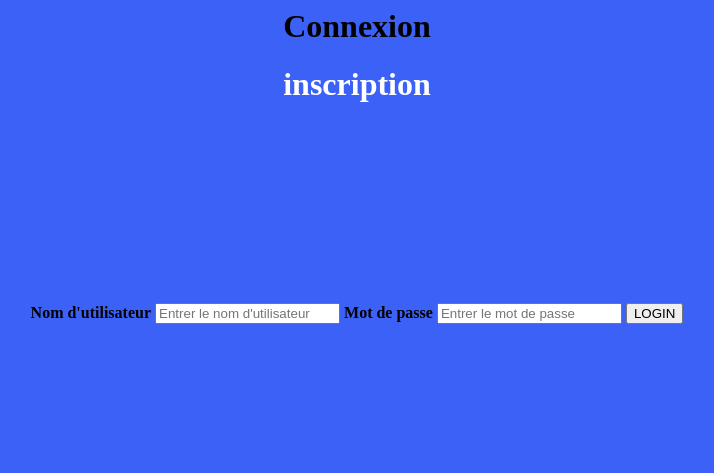
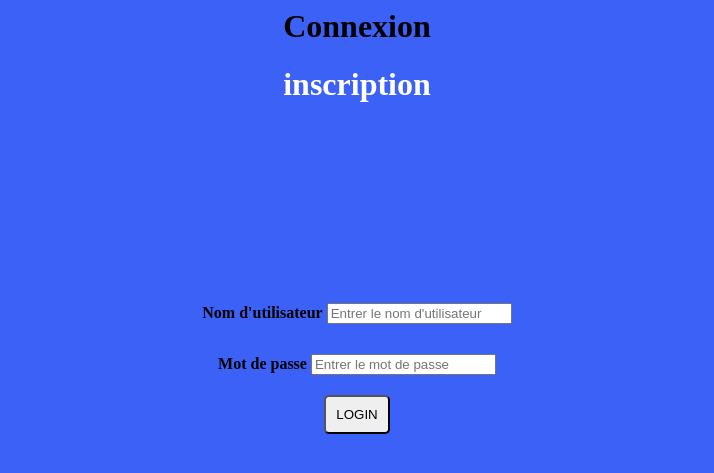
Before and after one commit to ValentinBrebion/APWebsite, a PHP site: page / in a window 1280 px wide. Shown: the top 473 px of the page, without its empty margins (283-997 px from the left). Run offline with PHP 8.4, Linux system fonts and the light colour scheme.

Commit message:
ajout index.php

```diff
--- a/index.php
+++ b/index.php
@@ -14,13 +14,16 @@
 
                 <div class="contour">
 
+
                 <label><b>Nom d'utilisateur</b></label>
-                <input type="text" placeholder="Entrer le nom d'utilisateur" name="username" required>
+                <input type="text" placeholder="Entrer le nom d'utilisateur" name="username" required><br>
 
+                <div class="namemdp">
                 <label><b>Mot de passe</b></label>
-                <input type="password" placeholder="Entrer le mot de passe" name="password" required>
+                <input type="password" placeholder="Entrer le mot de passe" name="password" required><br>
+                </div>
 
-                <input type="submit" id='submit' value='LOGIN' >
+                <input type="submit" class="btnsub" id='submit' value='LOGIN' >
                 </div>
                 <?php
                 // Code de vérification
```
